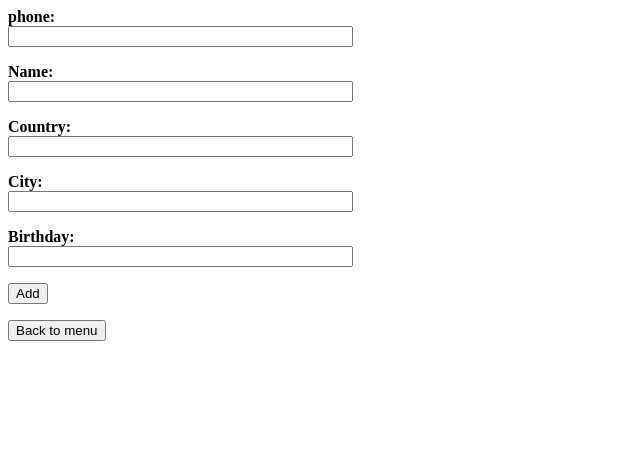
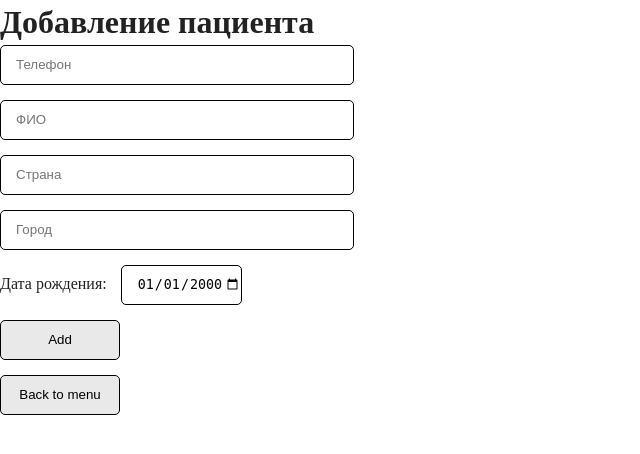
Before and after one commit to moevm/nosql2h20-patients-mongo, a Flask app: page /add in a window 1280 px wide. Shown: the top 454 px of the page, without its empty margins (0-640 px from the left). Run offline with Flask 2, Linux system fonts and the light colour scheme.

Commit message:
Graphical update of add form

```diff
--- a/frontend/templates/add.html
+++ b/frontend/templates/add.html
@@ -1,27 +1,29 @@
 <html>
- <head>
-  <title>ADD</title>
- </head>
- <body>
+<head>
+   <title>Добавление пациента</title>
+   <link rel="stylesheet" type="text/css" href="{{ url_for('static', filename='css/main.css') }}" />
+</head>
+<body>
+   <header>
+      <h1>
+         Добавление пациента
+      </h1>
+   </header>
+   <form name="addPatient" method="post" action="">
+      <input type="text" name="phone" size="40" placeholder="Телефон"><br>
+      <input type="text" name="name" size="40" placeholder="ФИО"><br>
+      <input type="text" name="country" size="40" placeholder="Страна"><br>
+      <input type="text" name="city" size="40" placeholder="Город"><br>
+      <div class="list">
+         <label class="list-item" for="start">Дата рождения: </label>
+         <input class="list-item" type="date" id="start" name="birthday" value="2000-01-01" min="1900-01-01"
+            max="2020-12-31"><br>
+      </div>
 
- <form name="test" method="post" action="">
-  <p><b>phone:</b><br>
-   <input type="text" name="phone" size="40">
-  </p>
-  <p><b>Name:</b><br>
-   <input type="text" name="name" size="40">
-  </p>
-   <p><b>Country:</b><br>
-   <input type="text" name="country" size="40">
-  </p>
-  <p><b>City:</b><br>
-   <input type="text" name="city" size="40">
-  </p>
-  <p><b>Birthday:</b><br>
-   <input type="text" name="birthday" size="40">
-  </p>
- <button onclick="location.href='http://localhost:8080/';">Add</button>
- </form>
-<button onclick="location.href='http://localhost:8080/';">Back to menu</button>
- </body>
+   </form>
+   <div class="list">
+      <button class="list-item" onclick="location.href='http://localhost:8080/';">Add</button>
+      <button class="list-item" onclick="location.href='http://localhost:8080/';">Back to menu</button>
+   </div>
+</body>
 </html>
```
